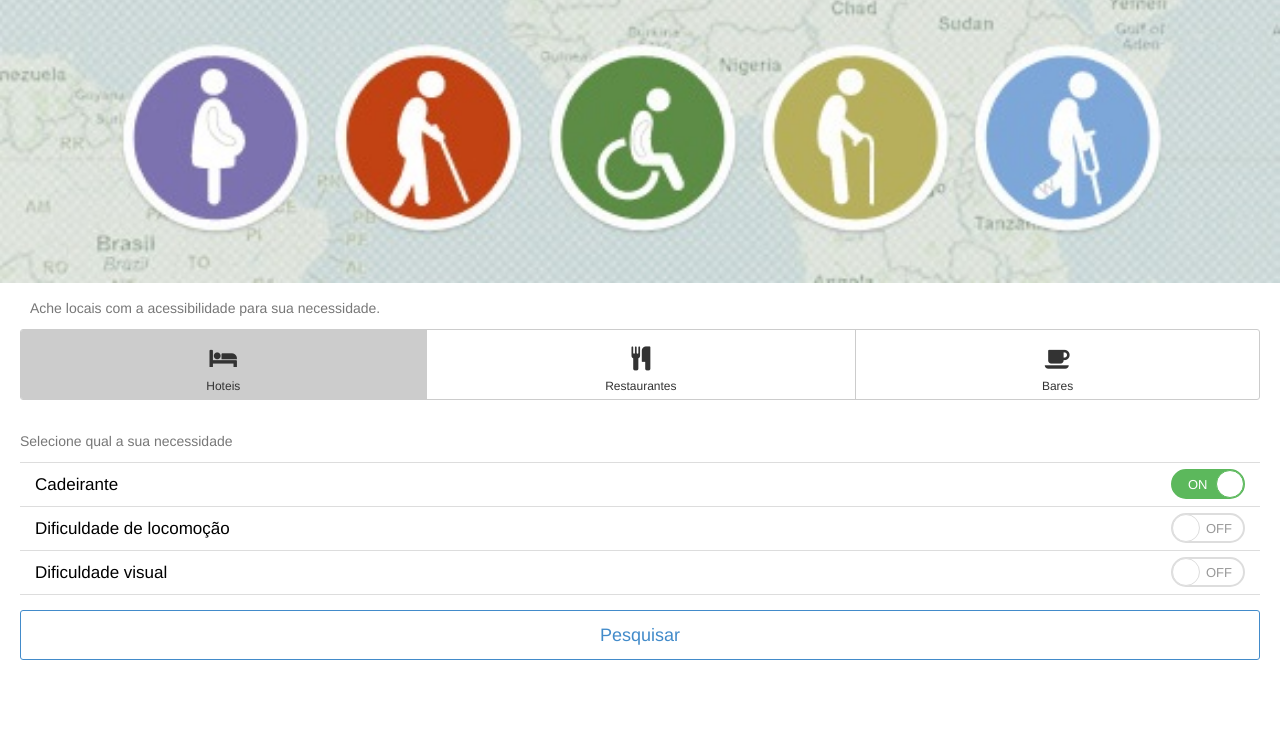
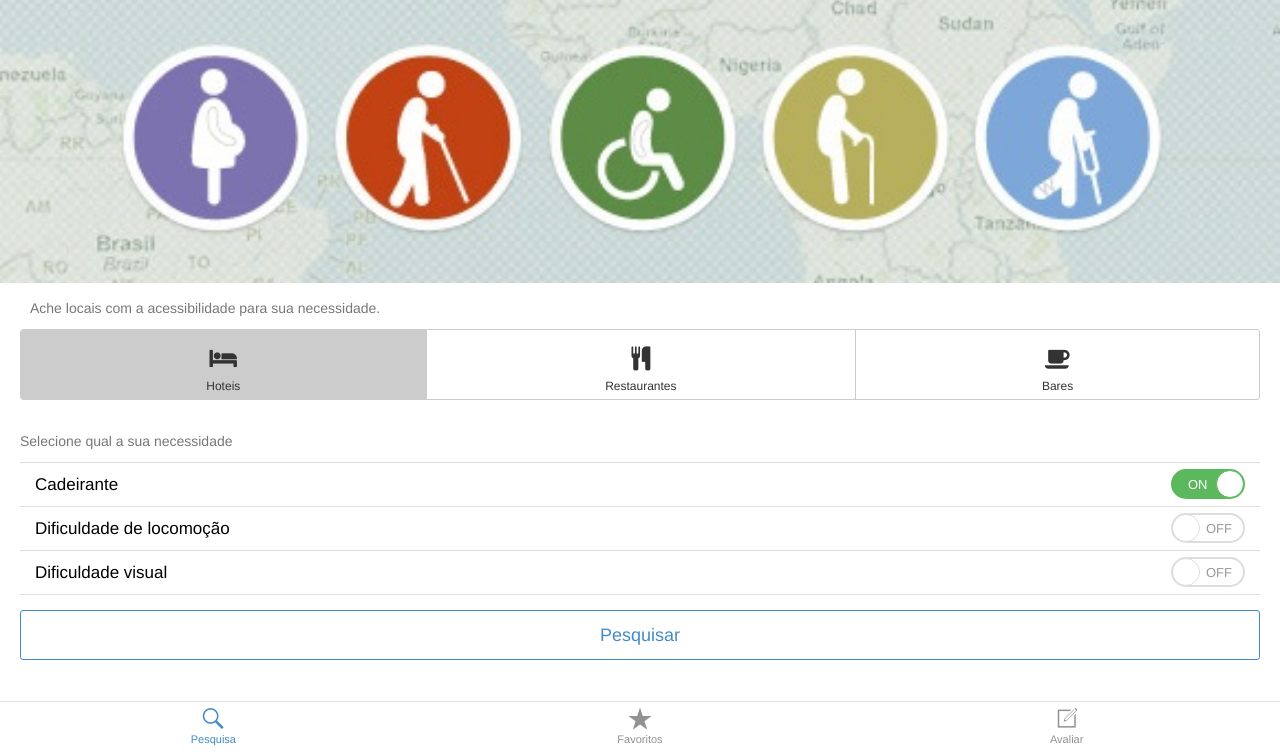
Before and after one commit to mbdavid/para-todos, a website: page src/public/index.html in a window 1280 px wide. Shown: the part 48-800 px from the top of the page. Drawn offline with Linux system fonts and the light colour scheme.

Commit message:
Botoes na barra inferior

```diff
--- a/src/package.json
+++ b/src/package.json
@@ -10,6 +10,7 @@
   "author": "",
   "license": "ISC",
   "dependencies": {
+    "body-parser": "^1.14.1",
     "express": "^4.13.3",
     "mongoose": "^4.2.4"
   }
--- a/src/public/index.html
+++ b/src/public/index.html
@@ -62,9 +62,24 @@
 			</li>
 		</ul>
 
-		<a href="results.html" class="btn btn-primary btn-block btn-outlined">Pesquisar</button>
+		<a href="results.html" class="btn btn-primary btn-block btn-outlined">Pesquisar</a>
 
     </div>
 
+	<nav class="bar bar-tab">
+		<a class="tab-item active" href="#">
+			<span class="icon icon-search"></span>
+			<span class="tab-label">Pesquisa</span>
+		</a>
+		<a class="tab-item" href="#">
+			<span class="icon icon-star-filled"></span>
+			<span class="tab-label">Favoritos</span>
+		</a>
+		<a class="tab-item" href="#">
+			<span class="icon icon-compose"></span>
+			<span class="tab-label">Avaliar</span>
+		</a>
+	</nav>
+
   </body>
 </html>
```
Also changed, not shown: src/server/estabelecimento.js (added, +9 -0 lines), src/server/index.js (+8 -0 lines).
